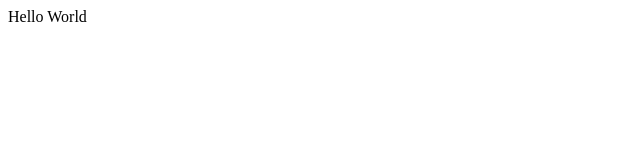
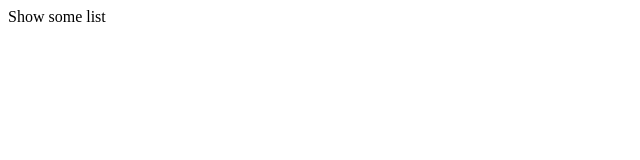
Before and after one commit to prakarangs/react-polls, a React (Create React App) app: page /questions in a window 1280 px wide. Shown: the top 160 px of the page, without its empty margins (0-640 px from the left). Built offline with nearby package versions, Linux system fonts and the light colour scheme.

Commit message:
Add react router to App

```diff
--- a/src/components/App.js
+++ b/src/components/App.js
@@ -1,9 +1,16 @@
 import React from 'react';
+import { BrowserRouter, Route, Redirect, Switch } from 'react-router-dom';
+import QuestionsList from '../containers/QuestionsList';
 
 const App = () => (
-  <div>
-    Hello World
-  </div>
+  <BrowserRouter>
+    <React.Fragment>
+    <Route exact path="/" render={() => <Redirect to="/questions" />} />
+    <Switch>
+      <Route path="/questions" component={QuestionsList} />
+    </Switch>
+    </React.Fragment>
+  </BrowserRouter>
 )
 
 export default App;
```
